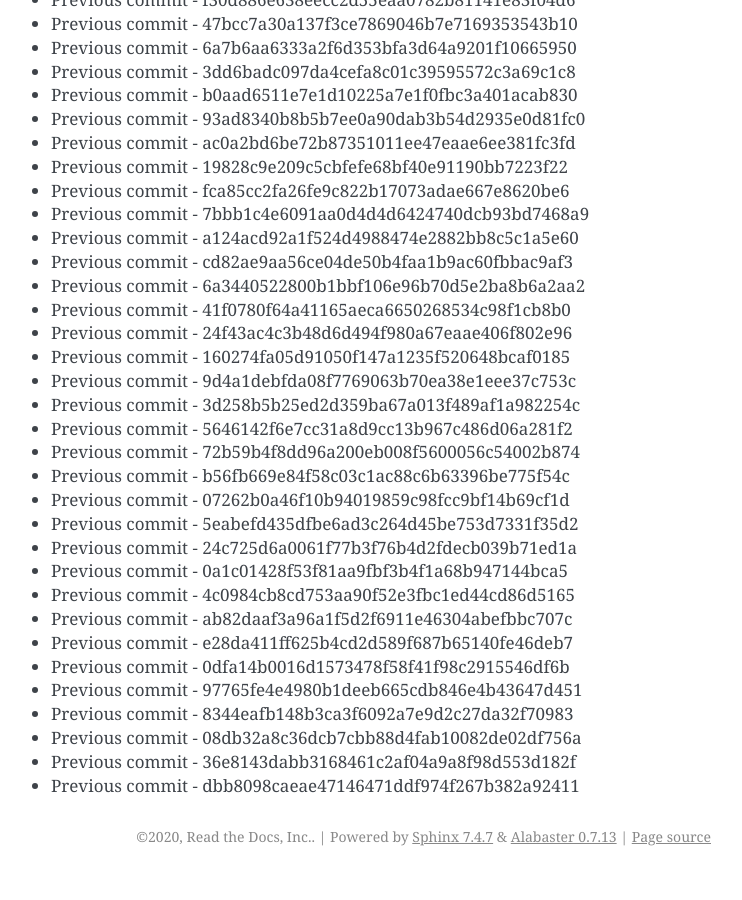
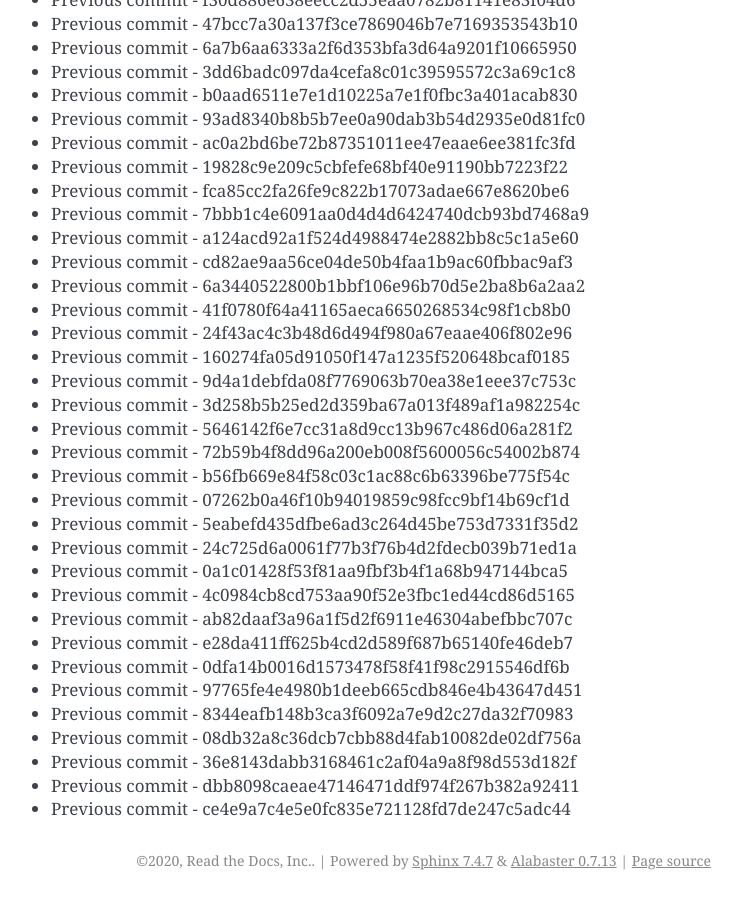
Before and after one commit to readthedocs/rtd-git-stresstest, a Sphinx documentation site: the page built from docs/updates.rst, in a window 1280 px wide and 900 px high, scrolled down 76020 px. Shown: the whole window, without its empty margins (399-1141 px from the left). Built offline with Sphinx 7.4.7, drawn with Linux system fonts in a browser that asks for light colours; before the commit the page ends 76896 px from its top, so only the background shows below that.

Commit message:
Generating commit from previous: ce4e9a7c4e5e0fc835e721128fd7de247c5adc44

```diff
--- a/docs/updates.rst
+++ b/docs/updates.rst
@@ -3226,3 +3226,4 @@ It can be tested for any performance characteristics.
 * Previous commit - 08db32a8c36dcb7cbb88d4fab10082de02df756a
 * Previous commit - 36e8143dabb3168461c2af04a9a8f98d553d182f
 * Previous commit - dbb8098caeae47146471ddf974f267b382a92411
+* Previous commit - ce4e9a7c4e5e0fc835e721128fd7de247c5adc44
```
